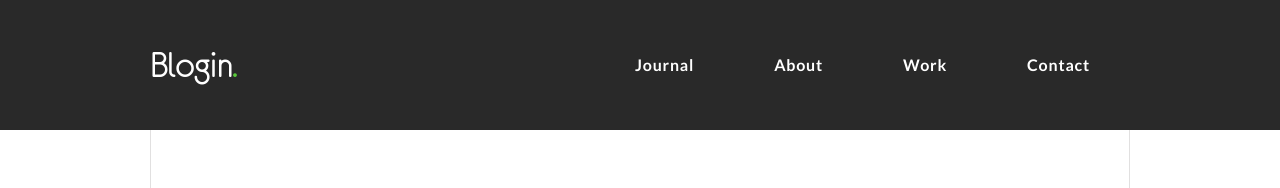
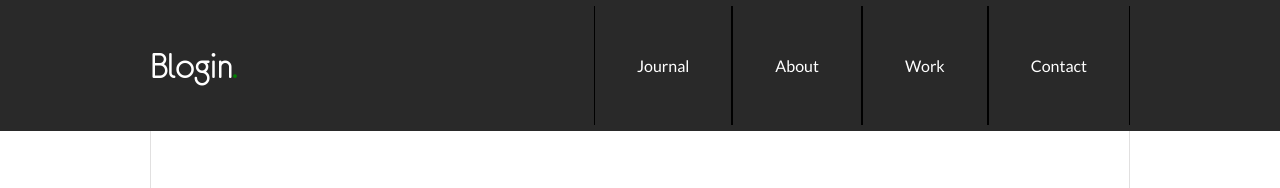
Before and after one commit to yanivRichman/Blogin, a plain HTML site: page index.html in a window 1280 px wide. Shown: the top 188 px of the page. Drawn offline with Linux system fonts and the light colour scheme.

Commit message:
Main header fix

```diff
--- a/index.html
+++ b/index.html
@@ -1,5 +1,6 @@
 <!DOCTYPE html>
 <html lang="en">
+
 <head>
     <meta charset="UTF-8" />
     <meta http-equiv="X-UA-Compatible" content="IE=edge" />
@@ -7,26 +8,18 @@
     <title>Blogin</title>
     <link rel="stylesheet" href="styles/style.css" />
 </head>
+
 <body>
-        <header class="main-header">
-            <div
-                class="
-                    header-container
-                    main-layout
-                    flex
-                    align-center
-                    space-between
-                "
-            >
+    <section class="main-header">
+        <div class="main-layout main-header flex space-between align-center">
           <div class="logo">Blogin<span>.</span></div>
-                <ul class="main-nav flex clean-list">
+          <ul class="nav-links flex">
             <li><a href="#">Journal</a></li>
             <li><a href="#">About</a></li>
             <li><a href="#">Work</a></li>
             <li><a href="#">Contact</a></li>
           </ul>
-            </div>
-        </header>
+      </section>
     <main class="main-layout main-content">
         <div class="card flex-row">
             <div class="left-card">
@@ -104,10 +97,8 @@
     </section>
     <footer class="main-footer flex">
         <div class="logo">Blogin<span>.</span></div>
-                <small class="small"
-                    >© 2014 Blogin.com - All Rights Reserved - Find more free
-                    Templates at Pixelhint.com</small
-                >
+        <small class="small">© 2014 Blogin.com - All Rights Reserved - Find more free
+            Templates at Pixelhint.com</small>
         <div class="social">
             <a href=".facebook" class="facebook icons" aria-label="facebook"></a>
             <a href=".twitter" class="twitter icons"></a>
@@ -116,4 +107,5 @@
         </div>
     </footer>
 </body>
+
 </html>
--- a/styles/style.css
+++ b/styles/style.css
@@ -63,16 +63,16 @@ p {
 
 /* COMPONENTS */
 
-/* main header */
+/* nav */
 
 .main-header {
-    height: 130px;
+    height: 131px;
     background-color: #292929;
-    box-shadow: 0px -6px 0px #1e1e1e;
-}
-
-.header-container {
-    height: 100%;
+    text-transform: capitalize;
+    color: #ffffff;
+    justify-content: space-evenly;
+    align-items: center;
+    flex-wrap: wrap;
   }
 
   .main-header .logo {
@@ -83,31 +83,29 @@ p {
     font-family: eurofurenceR, sans-serif;
   }
 
-span {
-    color: #58c93a;
+  .main-header .logo span{
+    color:green;
   }
 
-/* main nav */
-
-.main-nav > *:not(:last-child) {
-    margin-inline-end: 80px;
+  .nav-links {
+    list-style: none;
   }
 
-.main-nav > :last-child {
-    margin-inline-end: 40px;
+  .main-header a {
+    color: inherit;
+    text-decoration: none;
+    padding: 50px 42px;
+    border-left: 1px solid black;
   }
 
-.main-nav a {
-    letter-spacing: 0.05em;
-    line-height: 1.2;
-    color: #fff;
-    text-decoration: none;
-    font-family: LatoB, sans-serif;
-    margin-top: 130px;
+  .main-header a:last-child {
+  border-right: 1px solid black;
   }
 
-.main-nav a:hover {
-    color: #58c93a;
+  .main-header a:hover {
+    color: green;
+    border-bottom: 6px solid green;
+    background-color: #292929;
   }
 
 /* MAIN CONTENT */
```
Lines whose indentation alone changed are shown as unchanged.
